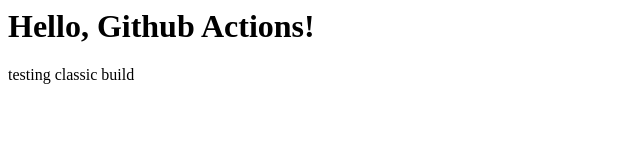
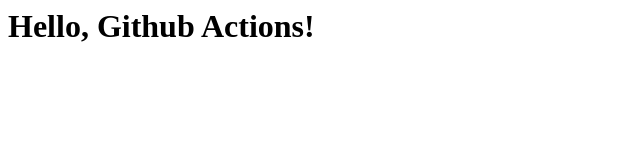
Before and after one commit to marvinalegre/rm-github-actions-deployment-workflow, a website: page dist/index.html in a window 1280 px wide. Shown: the whole page, without its empty margins (0-640 px from the left). Drawn offline with Linux system fonts and the light colour scheme.

Commit message:
test deployment

```diff
--- a/dist/index.html
+++ b/dist/index.html
@@ -1,2 +1 @@
 <h1>Hello, Github Actions!</h1>
-<p>testing classic build</p>
```
